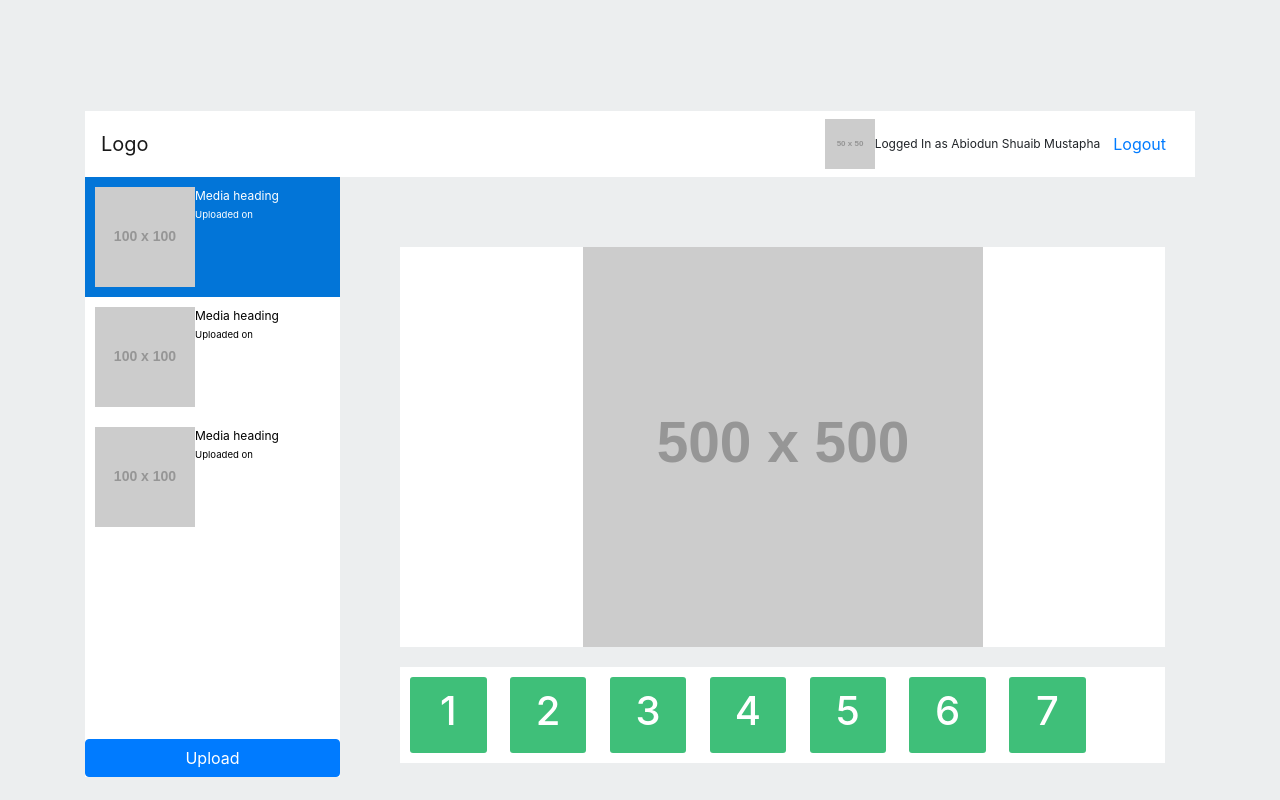
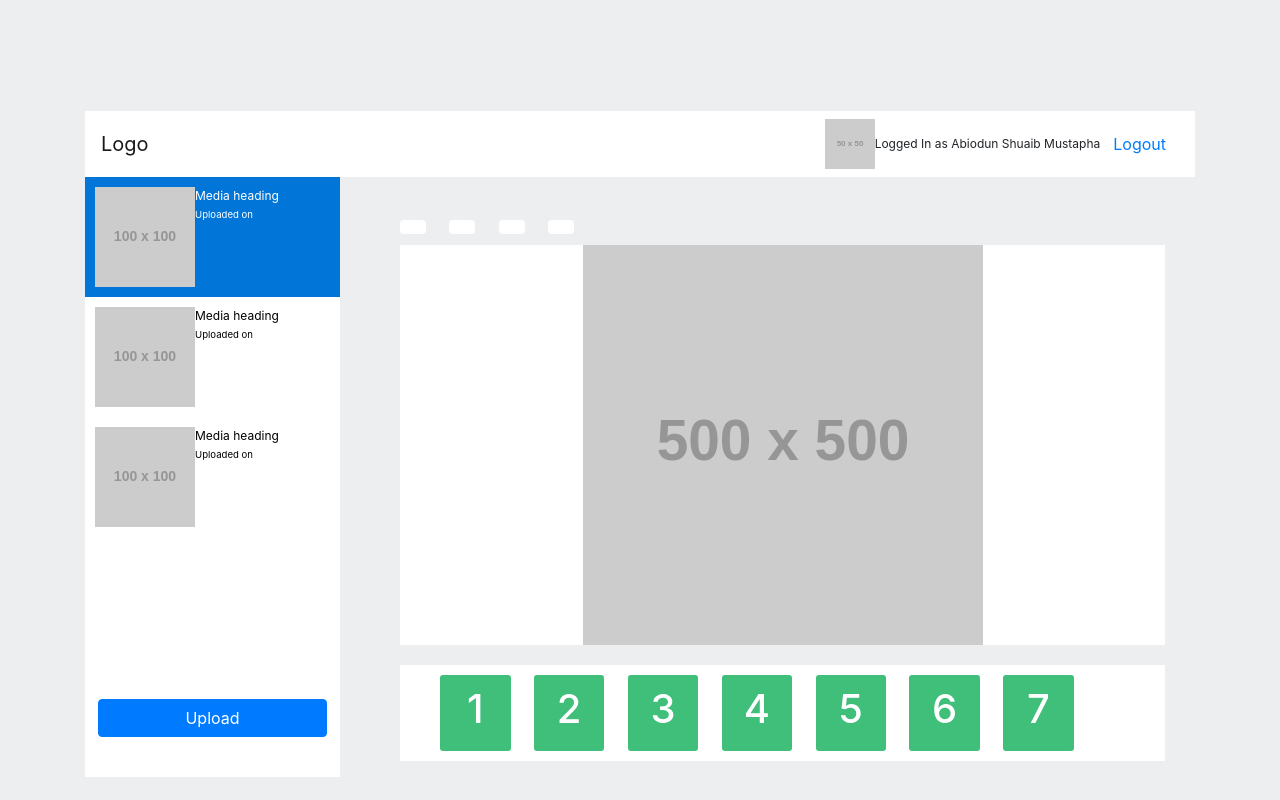
Before and after one commit to abiodun0/photo-editing-application, a Django app: page /dashboard in a window 1280 px wide. Run offline with Django 3.2, Linux system fonts and the light colour scheme; parts of the project's set-up code (start-up, migrations or seed data) failed here and were passed over; some libraries are stand-ins or nearby versions.

Commit message:
[Finshes #110017972] Finshes d dashboard design

```diff
--- a/image_editor/static/css/style.css
+++ b/image_editor/static/css/style.css
@@ -4,7 +4,7 @@ body{
 }
 
 .index-content{
-    width:600px;
+    width:450px;
 }
 
 
@@ -21,7 +21,9 @@ body{
 }
 .upload-div button{
   position:absolute;
-  bottom:0;
+  bottom:40px;
+  left:5%;
+  width:90%;
 }
 .navbar.navbar-light{
     background-color:#fff;
@@ -45,8 +47,19 @@ body{
    }
 
 .edit-div{
-  padding:70px 30px 40px 30px;
+  padding:40px 30px 40px 30px;
   max-height:400px;
+}
+.edit-div .edit-buttons{
+
+  margin-bottom:10px;
+}
+.edit-buttons button{
+  background-color:#fff;
+}
+.edit-buttons button:not(:first-child){
+  margin-left:20px;
+
 }
 .edit{
   background-color:#fff;
@@ -70,18 +83,19 @@ body{
   text-align: center;
 }
 #owl-demo{
+  padding:0 30px;
   background-color:#fff;
   margin-top:20px;
 }
 #owl-demo .btn{
   position:absolute;
-  font-size:20px;
+  font-size:50px;
 }
 .prev{
-  left:0;
+  left:20px;
 }
 .next{
-  right:0;
+  right:20px;
 }
 #owl-demo .item{
   width:10%;
--- a/image_editor/templates/dashboard.html
+++ b/image_editor/templates/dashboard.html
@@ -53,11 +53,19 @@
                 </div>
             </div>
 
-        <button class="btn btn-primary btn-block"><i class="mdi mdi-upload"></i> Upload </button>
+        <button class="btn btn-primary"><i class="mdi mdi-upload"></i> Upload </button>
         </div>
     </div>
     <div class="col-sm-9">
     <div class="edit-div">
+    <div class="edit-buttons">
+    <button class="btn"><span class="mdi mdi-pencil"></span></button>
+    <button class="btn"><span class="mdi mdi-delete"></span></button>
+
+
+    <button class="btn pull-sm-right"><span class="mdi mdi-share-variant"></span></button>
+    <button class="btn pull-sm-right"><span class="mdi mdi-download"></span></button>
+    </div>
         <div class="edit text-center">
         <img src="http://placehold.it/500x500">
 
@@ -73,8 +81,8 @@
   <div class="item"><h1>5</h1></div>
   <div class="item"><h1>6</h1></div>
   <div class="item"><h1>7</h1></div>
-    <a class="btn prev"><i class="mdi mdi-chevron-left"></i></a>
-  <a class="btn next"><i class="mdi mdi-chevron-right"></i></a>
+    <a class="btn prev"><span class="mdi mdi-chevron-left"></span></a>
+  <a class="btn next"><span class="mdi mdi-chevron-right"></span></a>
  </div>
 
 
--- a/image_editor/templates/layout/base.html
+++ b/image_editor/templates/layout/base.html
@@ -4,8 +4,8 @@
 
 <head>
     <meta name="viewport" content="width=device-width, initial-scale=1">
-     <link href="{% static 'mdi/css/materialdesignicons.min.css' %}" type="text/css" rel="stylesheet"/>
-    <link href="{% static 'bootstrap/dist/css/bootstrap.min.css' %}" rel="stylesheet">
+     <link href="{% static 'lib/mdi/css/materialdesignicons.min.css' %}" type="text/css" rel="stylesheet"/>
+    <link href="{% static 'lib/bootstrap/dist/css/bootstrap.min.css' %}" rel="stylesheet">
     <link href="{% static 'css/style.css' %}" type="text/css" rel="stylesheet" />
     <title>
     Image Editing App
@@ -15,9 +15,9 @@
 <body>
     {% block content %}
     {% endblock content %}
-    <script src="{% static 'jquery/dist/jquery.min.js' %}"></script>
+    <script src="{% static 'lib/jquery/dist/jquery.min.js' %}"></script>
     <script type="text/javascript" src="{% static 'js/tether.min.js' %}"></script>
-    <script src="{% static 'bootstrap/dist/js/bootstrap.min.js' %}"></script>
+    <script src="{% static 'lib/bootstrap/dist/js/bootstrap.min.js' %}"></script>
      <script src="{% static 'js/main.js' %}"></script>
 
 </body>
```
Also changed, not shown: 1 other file.
